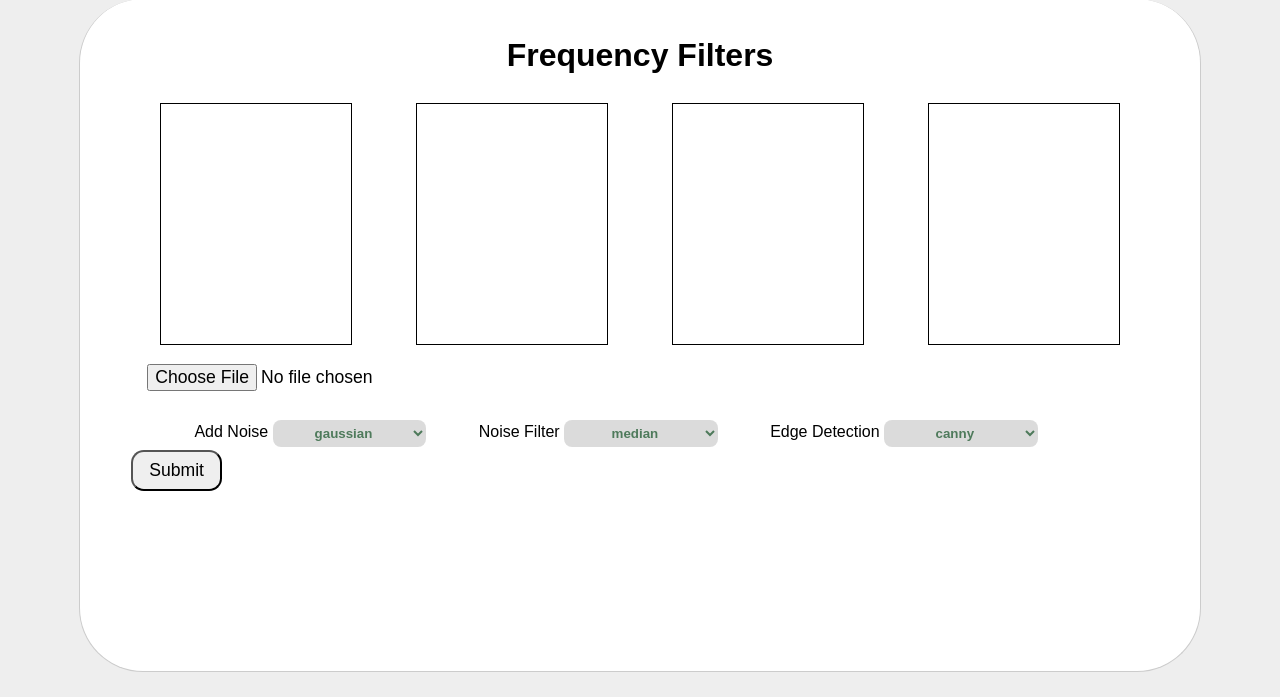
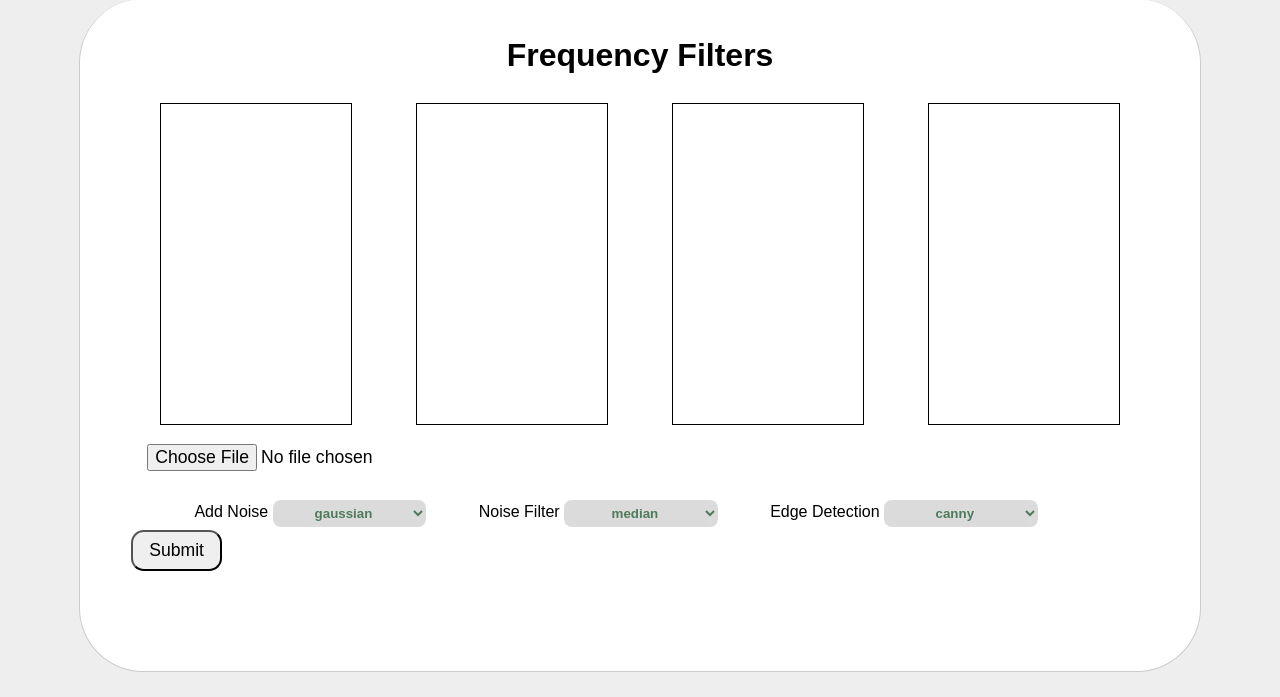
Before and after one commit to Sherif-2001/Computer_Vision_Task1, a Flask app: page / in a window 1280 px wide. Shown: the part 103-800 px from the top of the page. Run offline with Flask 2, Linux system fonts and the light colour scheme.

Commit message:
modify containers css

```diff
--- a/static/css/index.css
+++ b/static/css/index.css
@@ -47,8 +47,8 @@
 }
 /* image upload styling */
 .img {
-    width: 15rem;
-    height: 15rem;
+    width: 20rem;
+    height: 20rem;
     border: 1px solid black;
     background-size: cover;
     margin: 0.5rem 2rem;
```
Also changed, not shown: static/assets/hybrid_image.png, static/assets/image1.png.
